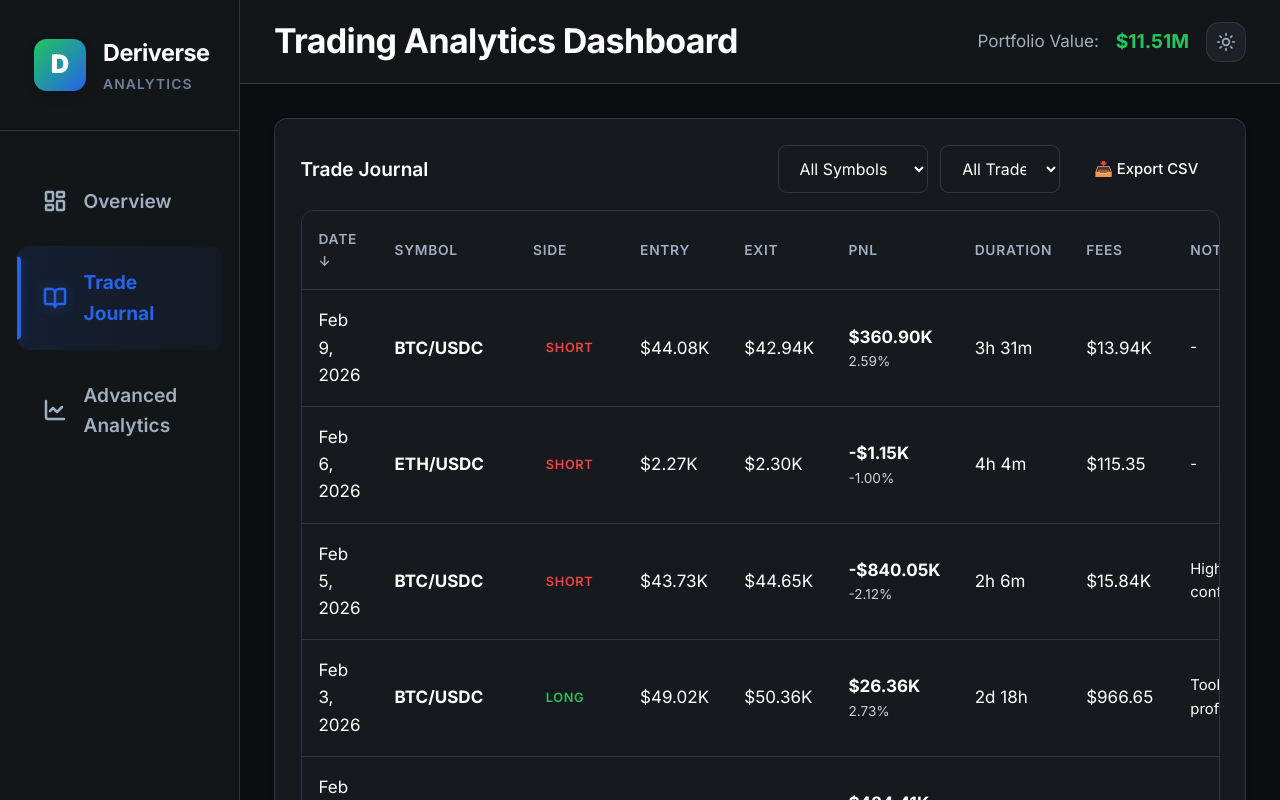
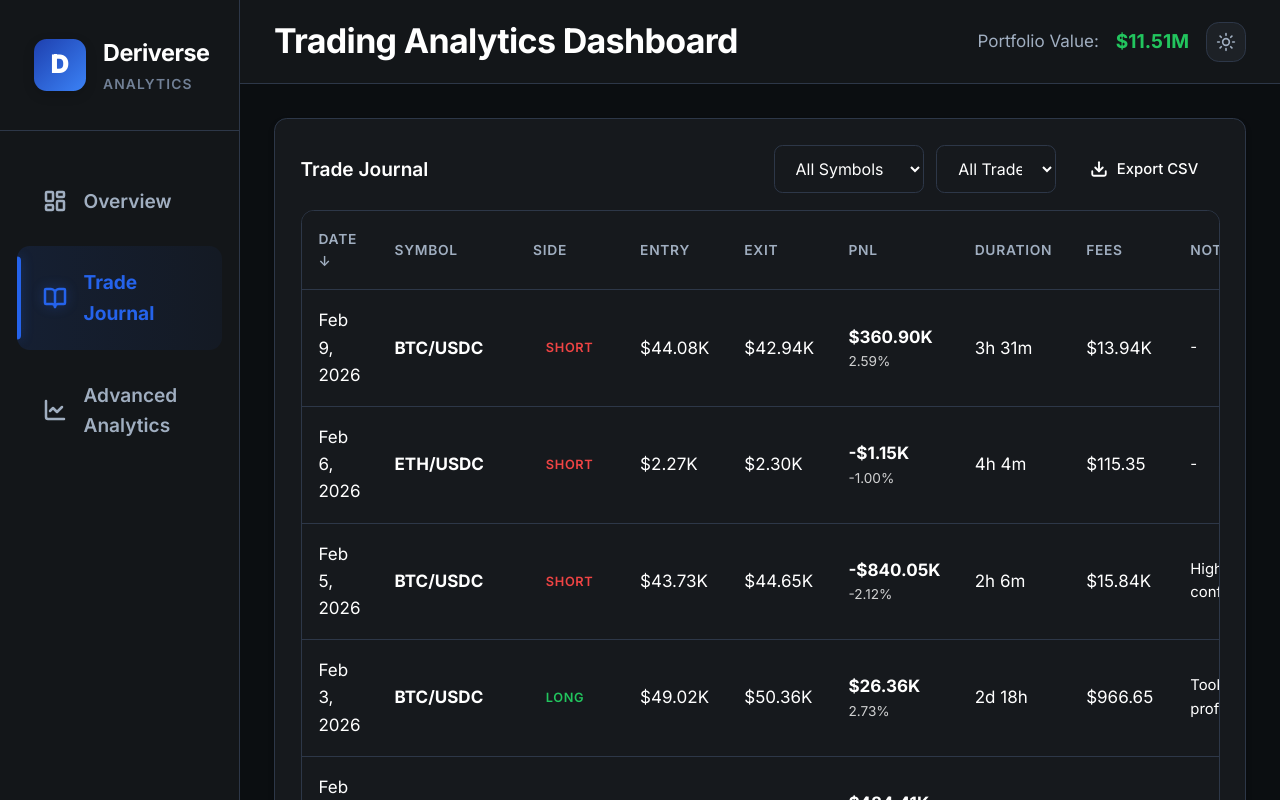
Before and after one commit to uwemdev/deriverse-analytics, a React (Vite) app: page / in a window 1280 px wide. Both pictures are taken after a click on the element "Trade Journal". Built offline with nearby package versions, Linux system fonts and the light colour scheme.

Commit message:
\fix: Replace Export CSV emoji with Download icon and change logo to professional blue gradient"

```diff
--- a/src/components/TradeJournal.tsx
+++ b/src/components/TradeJournal.tsx
@@ -1,5 +1,6 @@
 import { useState, useMemo } from 'react';
 import type { Trade } from '../models';
+import { Download } from 'lucide-react';
 import { formatCurrency, formatDate, formatDuration, formatPercent } from '../utils/formatters';
 import { exportToCSV } from '../utils/exportCSV';
 
@@ -110,9 +111,10 @@ export const TradeJournal: React.FC<TradeJournalProps> = ({ trades }) => {
                     <button
                         className="btn btn-primary"
                         onClick={handleExportCSV}
-                        style={{ marginLeft: 'auto' }}
+                        style={{ marginLeft: 'auto', display: 'flex', alignItems: 'center', gap: '0.5rem' }}
                     >
-                        📥 Export CSV
+                        <Download size={18} strokeWidth={2.5} />
+                        Export CSV
                     </button>
                 </div>
             </div>
--- a/src/styles/dashboard.css
+++ b/src/styles/dashboard.css
@@ -52,14 +52,14 @@
 
 .sidebar-logo-container:hover .sidebar-logo-icon {
     transform: scale(1.05);
-    box-shadow: 0 0 20px rgba(34, 197, 94, 0.3);
+    box-shadow: 0 0 20px rgba(59, 130, 246, 0.4);
 }
 
 .sidebar-logo-icon {
     width: 52px;
     height: 52px;
     border-radius: var(--radius-lg);
-    background: linear-gradient(135deg, var(--color-profit), var(--color-primary));
+    background: linear-gradient(135deg, #1e40af, #3b82f6);
     display: flex;
     align-items: center;
     justify-content: center;
```
